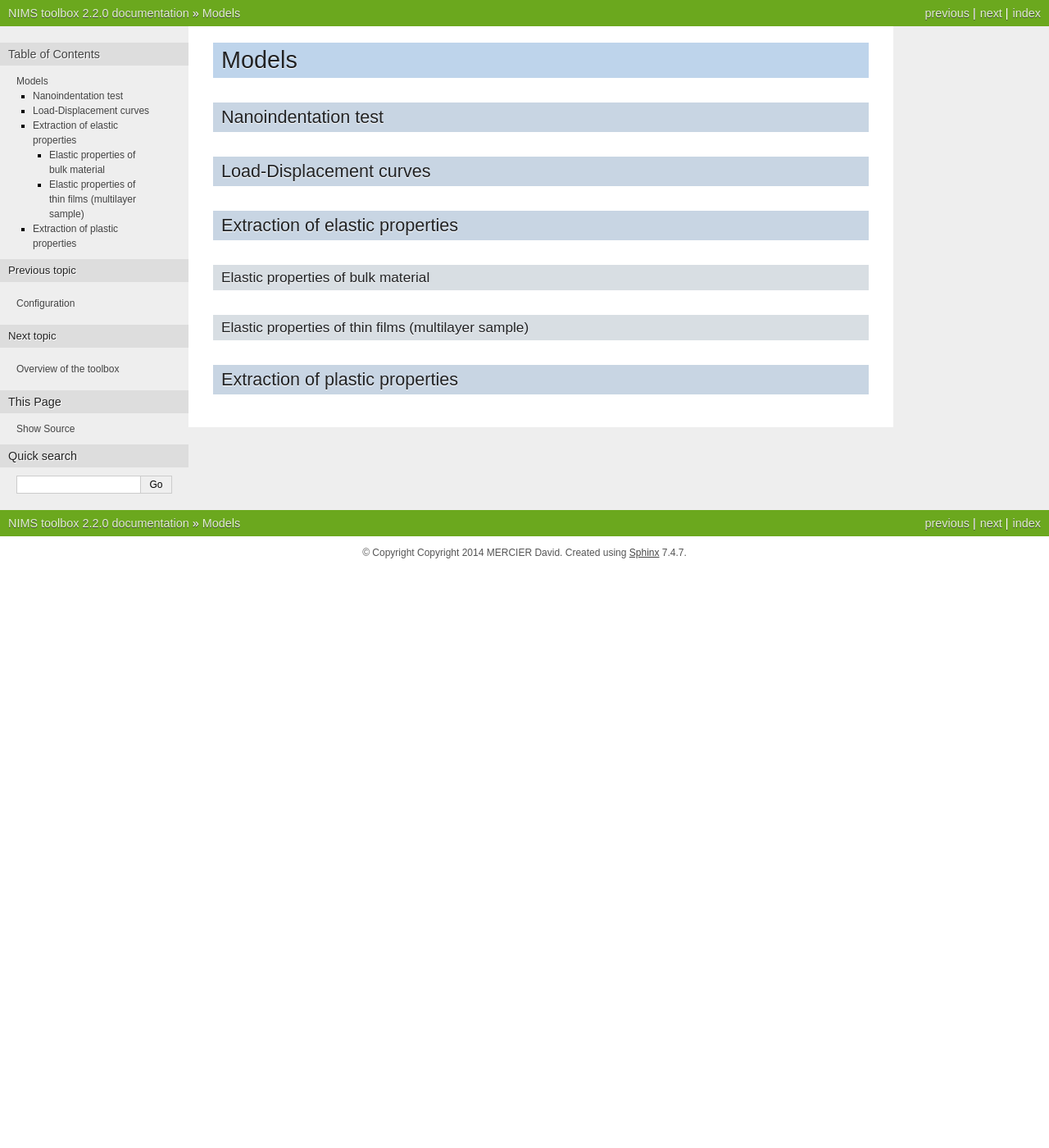
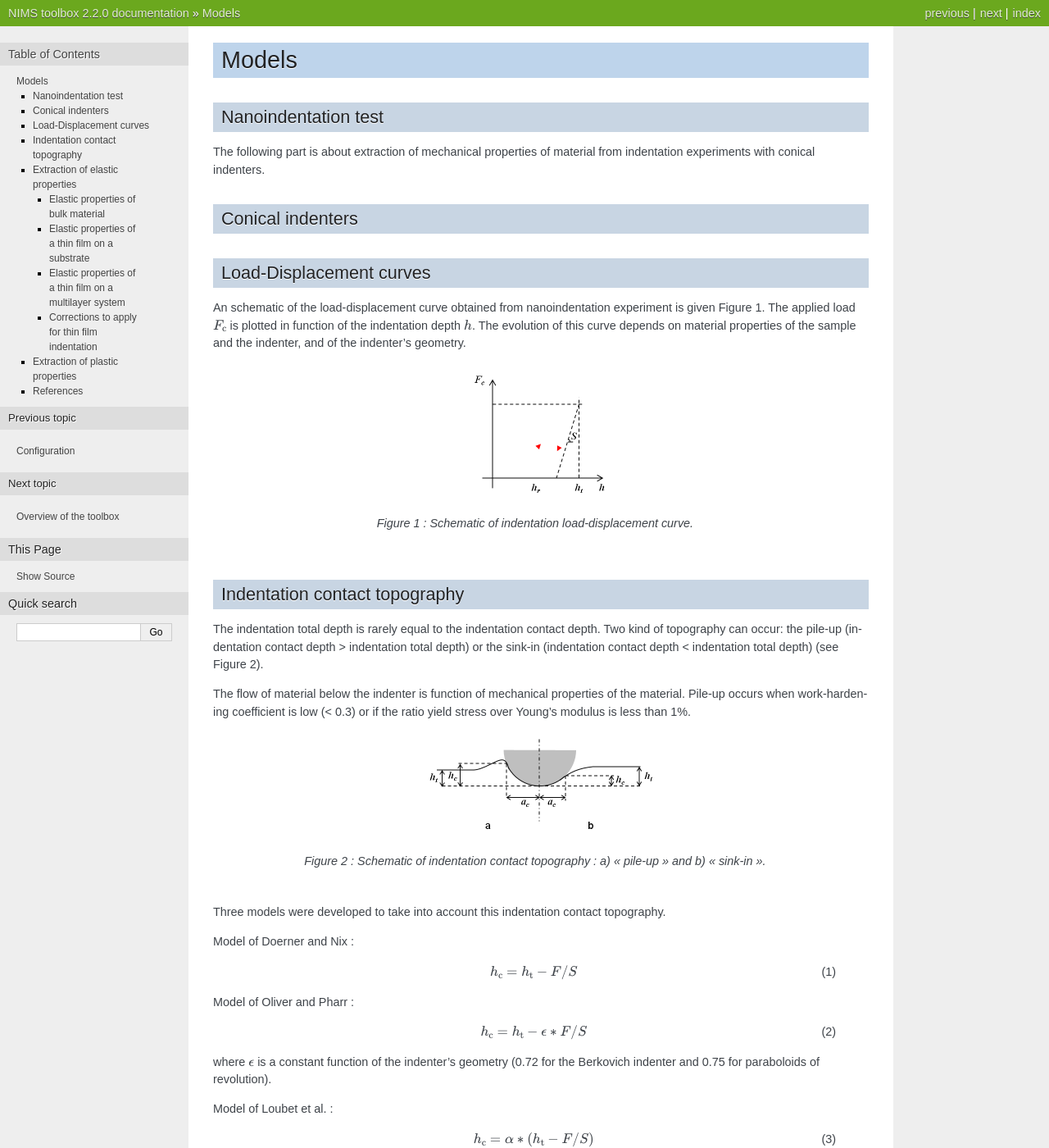
Before and after one commit to DavidMercier/NIMS, a Sphinx documentation site: the page built from doc/models.rst, in a window 1280 px wide and 1400 px high. Shown: the whole window at 82% size. Built offline with Sphinx 7.4.7, drawn with Linux system fonts in a browser that asks for light colours; some of the changed text lies outside the part shown.

Commit message:
updated documentation
added pictures

```diff
--- a/doc/links_ref.rst
+++ b/doc/links_ref.rst
@@ -49,7 +49,7 @@ Correction factors and Correction of experimental data
 Bilayer models to extract Young's modulus of a thin film on a substrate (with conical indenters)
 ------------------------------------------------------------------------------------------------
 
-* `Bückle H., "VDI Berichte" (1961).`_
+* Bückle H., "VDI Berichte" (1961).
 * `Doerner M.F. and Nix W.D.,"A method for interpreting the data from depth-sensing indentation instruments" (1986). <http://dx.doi.org/10.1557/JMR.1986.0601>`_
 * `Yu H. Y. et al., "The effect of substrate on the elastic properties of films determined by the indentation test - axisymmetric Boussinesq problem" (1990). <http://dx.doi.org/10.1016/0022-5096(90)90038-6>`_
 * `Gao H. et al., "Elastic contact versus indentation modeling of multi-layered materials" (1992). <http://dx.doi.org/10.1016/0020-7683(92)90004-D>`_
--- a/doc/models.rst
+++ b/doc/models.rst
@@ -6,8 +6,60 @@ Models
 Nanoindentation test
 --------------------
 
+The following part is about extraction of mechanical properties of material from indentation experiments with conical indenters.
+
+Conical indenters
+------------------
+
 Load-Displacement curves
 ------------------------
+
+An schematic of the load-displacement curve obtained from nanoindentation experiment is given Figure 1.
+The applied load :math:`F_\text{c}` is plotted in function of the indentation depth :math:`h`.
+The evolution of this curve depends on material properties of the sample and the indenter, and of the indenter's geometry.
+
+.. figure:: ./_pictures/load-disp_curve.png
+   :scale: 50 %
+   :align: center
+
+   *Figure 1 : Schematic of indentation load-displacement curve.*
+
+Indentation contact topography
+-------------------------------
+
+The indentation total depth is rarely equal to the indentation contact depth.
+Two kind of topography can occur: the pile-up (indentation contact depth > indentation total depth) or the sink-in (indentation contact depth < indentation total depth) (see Figure 2).
+
+The flow of material below the indenter is function of mechanical properties of the material.
+Pile-up occurs when work-hardening coefficient is low (< 0.3) or if the ratio yield stress over Young's modulus is less than 1%.
+
+.. figure:: ./_pictures/contact_topography.png
+   :scale: 50 %
+   :align: center
+
+   *Figure 2 : Schematic of indentation contact topography : a) « pile-up » and b) « sink-in ».*
+
+Three models were developed to take into account this indentation contact topography.
+
+Model of Doerner and Nix  :
+
+		.. math:: h_\text{c} = h_\text{t} - F/S
+				:label: doerner_nix_model
+
+Model of Oliver and Pharr :
+
+		.. math:: h_\text{c} = h_\text{t} - \epsilon * F/S
+				:label: oliver_pharr_model
+
+where :math:`\epsilon` is a constant function of the indenter's geometry (0.72 for the Berkovich indenter and 0.75 for paraboloids of revolution).
+
+Model of Loubet et al. :
+
+		.. math:: h_\text{c} = \alpha * (h_\text{t} - F/S)
+				:label: loubet_model
+
+where :math:`\alpha` is a constant function of the indented material (usually around 1.2).
+
 
 Extraction of elastic properties
 --------------------------------
@@ -15,8 +67,41 @@ Extraction of elastic properties
 Elastic properties of bulk material
 +++++++++++++++++++++++++++++++++++
 
-Elastic properties of thin films (multilayer sample)
-++++++++++++++++++++++++++++++++++++++++++++++++++++
+Elastic properties of a thin film on a substrate
++++++++++++++++++++++++++++++++++++++++++++++++++
+
+Elastic properties of a thin film on a multilayer system
+++++++++++++++++++++++++++++++++++++++++++++++++++++++++
+
+.. figure:: ./_pictures/multilayer_sample_elastic_model.png
+   :scale: 50 %
+   :align: center
+
+   *Figure 3 : Schematic of elastic multilayer model.*
+
+.. figure:: ./_pictures/multilayer_sample_methodology.png
+   :scale: 50 %
+   :align: center
+
+   *Figure 4 : Experimental process to apply for elastic multilayer model.*
+
+Corrections to apply for thin film indentation
++++++++++++++++++++++++++++++++++++++++++++++++
+
+	.. math:: t_\text{eff} = t - h_\text{c}/3
+			:label: thickness_correction
+
+.. figure:: ./_pictures/thickness_correction.png
+   :scale: 50 %
+   :align: center
+
+   *Figure 5 : Indentation penetration of a thin film on a sample.*
 
 Extraction of plastic properties
 --------------------------------
+
+	.. math:: H = F_\text{c,max}/A_\text{c}
+			:label: hardness
+
+References
+----------
```
Also changed, not shown: doc/_pictures/contact_topography.png (added), doc/_pictures/load-disp_curve.png (added), doc/_pictures/multilayer_sample_elastic_model.png (added), doc/_pictures/multilayer_sample_methodology.png (added), doc/_pictures/thickness_correction.png (added).
